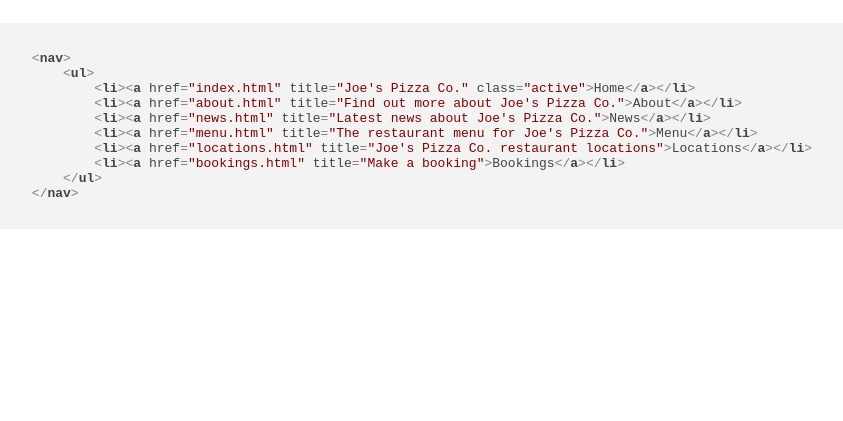
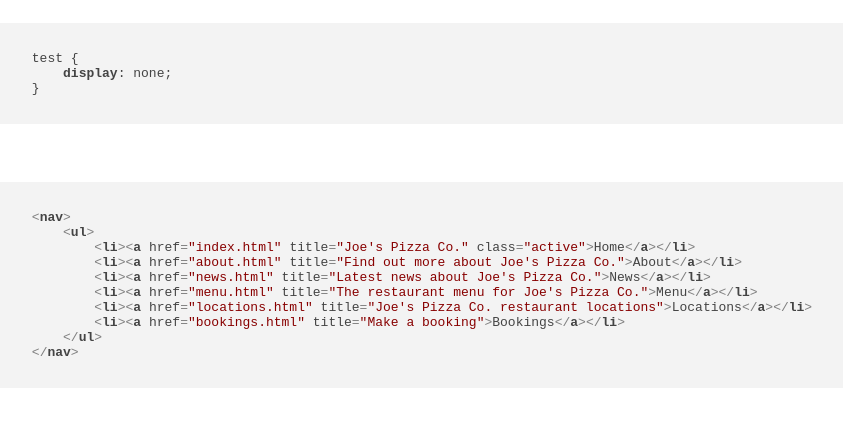
Before and after one commit to cpradio/sitepoint-demos, a plain HTML site: page demos/highlightjs/index.html in a window 1280 px wide. Shown: the whole page, without its empty margins (114-957 px from the left). Drawn offline with nearby package versions, Linux system fonts and the light colour scheme.

Commit message:
Moved the highlightjs demo to the demos folder Added gitignore

```diff
--- a/highlightjs/index.html
+++ b/demos/highlightjs/index.html
@@ -12,7 +12,14 @@
     </head>
     <body>
         <pre>
-            <code class="html">
+            <code class="css lineNumbers">
+                test {
+                    display: none;
+                }
+            </code>
+        </pre>
+        <pre>
+            <code class="html lineNumbers">
                 &lt;nav&gt;
                     &lt;ul&gt;
                         &lt;li&gt;&lt;a href="index.html" title="Joe's Pizza Co." class="active"&gt;Home&lt;/a&gt;&lt;/li&gt;
```
Also changed, not shown: 1 other file.
